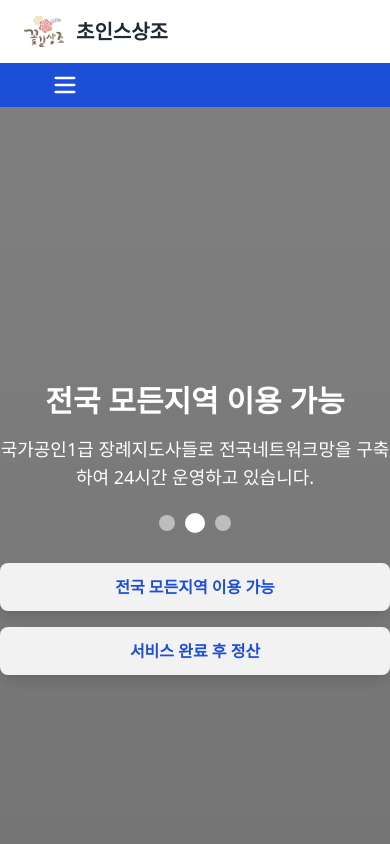
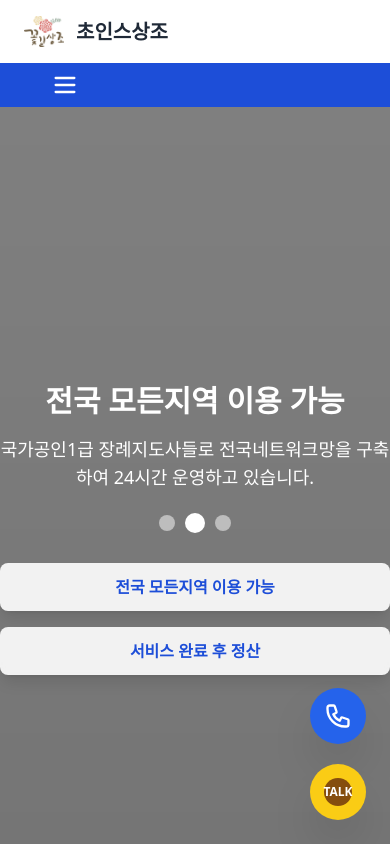
Before and after one commit to yeowool1010/new_DAWOM_funeral, a Next.js app in the folder new_dawom/: page / in a window 390 px wide. Shown: the top 844 px of the page. Built offline with nearby package versions, Linux system fonts and the light colour scheme.

Commit message:
긴급 연락 위젯 모바일 구현

```diff
--- a/new_dawom/src/app/page.tsx
+++ b/new_dawom/src/app/page.tsx
@@ -8,6 +8,8 @@ export default function Home() {
   const [isVisible, setIsVisible] = useState(false);
   const [showFloatingWidget, setShowFloatingWidget] = useState(false);
   const [isClient, setIsClient] = useState(false);
+  const [showPhoneBox, setShowPhoneBox] = useState(false);
+  const [showKakaoBox, setShowKakaoBox] = useState(false);
 
   // 클라이언트 사이드 확인
   useEffect(() => {
@@ -17,7 +19,6 @@ export default function Home() {
   // 자동 슬라이더
   useEffect(() => {
     if (!isClient) return;
-
     const timer = setInterval(() => {
       setCurrentSlide((prev) => (prev + 1) % 3);
     }, 5000);
@@ -27,16 +28,24 @@ export default function Home() {
   // 스크롤 인터랙션
   useEffect(() => {
     if (!isClient) return;
-
     const handleScroll = () => {
       const scrollY = window.scrollY;
       const windowHeight = window.innerHeight;
       setIsVisible(scrollY > windowHeight * 0.3);
       setShowFloatingWidget(scrollY > 100); // 스크롤 100px 후 위젯 표시
     };
-
     window.addEventListener('scroll', handleScroll);
     return () => window.removeEventListener('scroll', handleScroll);
+  }, [isClient]);
+
+  // 모바일 화면 여부
+  const [isMobile, setIsMobile] = useState(false);
+  useEffect(() => {
+    if (!isClient) return;
+    const checkMobile = () => setIsMobile(window.innerWidth <= 640);
+    checkMobile();
+    window.addEventListener('resize', checkMobile);
+    return () => window.removeEventListener('resize', checkMobile);
   }, [isClient]);
 
   const slides = [
@@ -219,7 +228,9 @@ export default function Home() {
 
       {/* 플로팅 위젯들 - 클라이언트 사이드에서만 렌더링 */}
       {isClient && (
-        <div className="fixed bottom-6 right-6 z-50 flex flex-col gap-3">
+        <div className="fixed bottom-6 right-6 z-50 flex flex-col gap-3 items-end">
+          {/* PC/태블릿: 기존 박스 */}
+          <div className="hidden sm:flex flex-col gap-3">
             {/* 긴급전화 위젯 */}
             <div className={`transition-all duration-500 ease-in-out ${
               showFloatingWidget ? 'opacity-100 translate-y-0' : 'opacity-0 translate-y-10'
@@ -233,14 +244,10 @@ export default function Home() {
                     </svg>
                   </div>
                 </div>
-
-              {/* 텍스트 */}
                 <div className="text-center mb-3">
                   <p className="text-sm mb-1">사전상담 및 24시간 긴급전화</p>
                   <p className="text-2xl font-bold">1588-1029</p>
                 </div>
-
-              {/* 문의하기 버튼 */}
                 <button className="w-full bg-white text-blue-600 py-2 px-4 rounded font-semibold hover:bg-gray-100 transition-colors duration-200 flex items-center justify-center">
                   문의하기
                   <svg className="w-4 h-4 ml-1" fill="none" stroke="currentColor" viewBox="0 0 24 24">
@@ -249,25 +256,19 @@ export default function Home() {
                 </button>
               </div>
             </div>
-
             {/* 카카오톡 위젯 */}
             <div className={`transition-all duration-500 ease-in-out delay-200 ${
               showFloatingWidget ? 'opacity-100 translate-y-0' : 'opacity-0 translate-y-10'
             }`}>
               <div className="bg-yellow-400 text-yellow-800 rounded-lg shadow-2xl p-4 w-64 transform hover:scale-105 transition-transform duration-200 relative">
-              {/* 카카오톡 아이콘 (상단 중앙) */}
                 <div className="flex items-center justify-center mb-3">
                   <div className="w-12 h-12 bg-yellow-800 rounded-full flex items-center justify-center">
                     <div className="text-white text-xs font-bold">TALK</div>
                   </div>
                 </div>
-
-              {/* 텍스트 */}
                 <div className="text-center mb-3">
                   <p className="text-lg font-semibold">카카오톡문의</p>
                 </div>
-
-              {/* 문의하기 버튼 */}
                 <button className="w-full bg-yellow-800 text-white py-2 px-4 rounded font-semibold hover:bg-yellow-900 transition-colors duration-200 flex items-center justify-center">
                   문의하기
                   <svg className="w-4 h-4 ml-1" fill="none" stroke="currentColor" viewBox="0 0 24 24">
@@ -277,6 +278,78 @@ export default function Home() {
               </div>
             </div>
           </div>
+
+          {/* 모바일: 작은 아이콘 + 토글 */}
+          <div className="sm:hidden flex flex-col gap-3 items-end">
+            {/* 전화 아이콘 */}
+            <div>
+              {showPhoneBox ? (
+                <div className="bg-blue-600 text-white rounded-lg shadow-2xl p-4 w-64 mb-2 animate-fadeIn">
+                  <div className="flex items-center justify-between mb-3">
+                    <div className="w-10 h-10 bg-black rounded-full flex items-center justify-center">
+                      <svg className="w-5 h-5 text-white" fill="none" stroke="currentColor" viewBox="0 0 24 24">
+                        <path strokeLinecap="round" strokeLinejoin="round" strokeWidth={2} d="M3 5a2 2 0 012-2h3.28a1 1 0 01.948.684l1.498 4.493a1 1 0 01-.502 1.21l-2.257 1.13a11.042 11.042 0 005.516 5.516l1.13-2.257a1 1 0 011.21-.502l4.493 1.498a1 1 0 01.684.949V19a2 2 0 01-2 2h-1C9.716 21 3 14.284 3 6V5z" />
+                      </svg>
+                    </div>
+                    <button onClick={() => setShowPhoneBox(false)} className="text-white text-xl ml-2">×</button>
+                  </div>
+                  <div className="text-center mb-3">
+                    <p className="text-sm mb-1">사전상담 및 24시간 긴급전화</p>
+                    <p className="text-2xl font-bold">1588-1029</p>
+                  </div>
+                  <button className="w-full bg-white text-blue-600 py-2 px-4 rounded font-semibold hover:bg-gray-100 transition-colors duration-200 flex items-center justify-center">
+                    문의하기
+                    <svg className="w-4 h-4 ml-1" fill="none" stroke="currentColor" viewBox="0 0 24 24">
+                      <path strokeLinecap="round" strokeLinejoin="round" strokeWidth={2} d="M9 5l7 7-7 7" />
+                    </svg>
+                  </button>
+                </div>
+              ) : (
+                <button
+                  className="w-14 h-14 bg-blue-600 rounded-full shadow-2xl flex items-center justify-center mb-2 focus:outline-none"
+                  onClick={() => { setShowPhoneBox(true); setShowKakaoBox(false); }}
+                  aria-label="전화상담 열기"
+                >
+                  <svg className="w-7 h-7 text-white" fill="none" stroke="currentColor" viewBox="0 0 24 24">
+                    <path strokeLinecap="round" strokeLinejoin="round" strokeWidth={2} d="M3 5a2 2 0 012-2h3.28a1 1 0 01.948.684l1.498 4.493a1 1 0 01-.502 1.21l-2.257 1.13a11.042 11.042 0 005.516 5.516l1.13-2.257a1 1 0 011.21-.502l4.493 1.498a1 1 0 01.684.949V19a2 2 0 01-2 2h-1C9.716 21 3 14.284 3 6V5z" />
+                  </svg>
+                </button>
+              )}
+            </div>
+            {/* 카카오톡 아이콘 */}
+            <div>
+              {showKakaoBox ? (
+                <div className="bg-yellow-400 text-yellow-800 rounded-lg shadow-2xl p-4 w-64 mb-2 animate-fadeIn">
+                  <div className="flex items-center justify-between mb-3">
+                    <div className="w-10 h-10 bg-yellow-800 rounded-full flex items-center justify-center">
+                      <div className="text-white text-xs font-bold">TALK</div>
+                    </div>
+                    <button onClick={() => setShowKakaoBox(false)} className="text-yellow-800 text-xl ml-2">×</button>
+                  </div>
+                  <div className="text-center mb-3">
+                    <p className="text-lg font-semibold">카카오톡문의</p>
+                  </div>
+                  <button className="w-full bg-yellow-800 text-white py-2 px-4 rounded font-semibold hover:bg-yellow-900 transition-colors duration-200 flex items-center justify-center">
+                    문의하기
+                    <svg className="w-4 h-4 ml-1" fill="none" stroke="currentColor" viewBox="0 0 24 24">
+                      <path strokeLinecap="round" strokeLinejoin="round" strokeWidth={2} d="M9 5l7 7-7 7" />
+                    </svg>
+                  </button>
+                </div>
+              ) : (
+                <button
+                  className="w-14 h-14 bg-yellow-400 rounded-full shadow-2xl flex items-center justify-center focus:outline-none"
+                  onClick={() => { setShowKakaoBox(true); setShowPhoneBox(false); }}
+                  aria-label="카카오톡 문의 열기"
+                >
+                  <div className="w-7 h-7 bg-yellow-800 rounded-full flex items-center justify-center">
+                    <div className="text-white text-xs font-bold">TALK</div>
+                  </div>
+                </button>
+              )}
+            </div>
+          </div>
+        </div>
       )}
     </div>
   );
```
Lines whose indentation alone changed are shown as unchanged.
